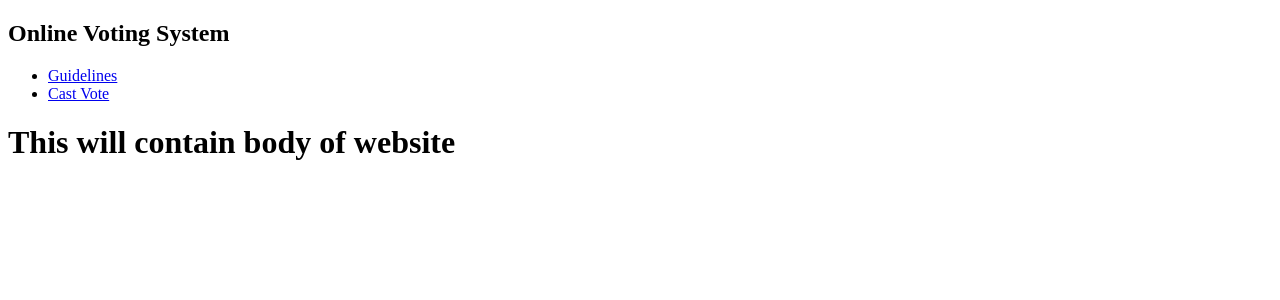
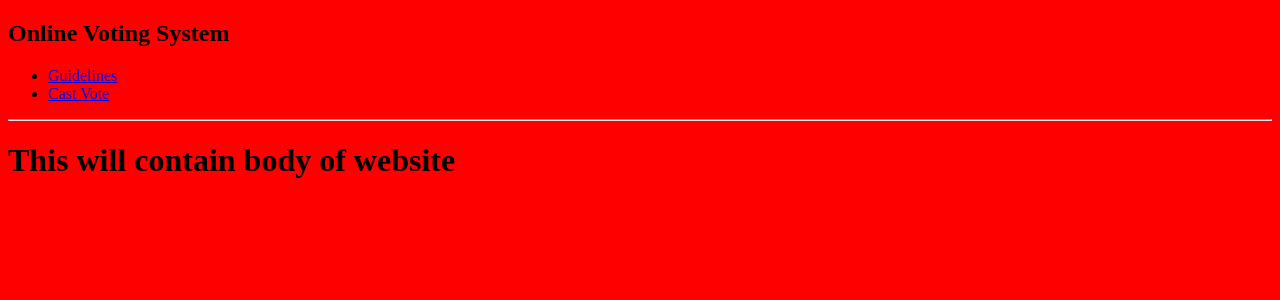
Before and after one commit to P-Pokharel/Election-Website, a Django app: page / in a window 1280 px wide. Shown: the top 300 px of the page. Run offline with Django 5.2, Linux system fonts and the light colour scheme.

Commit message:
Configure the static files

```diff
--- a/election_site/settings.py
+++ b/election_site/settings.py
@@ -127,6 +127,10 @@ USE_TZ = True
 
 STATIC_URL = 'static/'
 
+STATICFILES_DIRS = [
+    os.path.join(BASE_DIR, 'static'),
+]
+
 # Default primary key field type
 # https://docs.djangoproject.com/en/5.0/ref/settings/#default-auto-field
 
--- /dev/null
+++ b/static/css/base.css
@@ -0,0 +1,3 @@
+body {
+    background-color: red;
+}
--- a/voting/templates/voting/base.html
+++ b/voting/templates/voting/base.html
@@ -1,8 +1,10 @@
 <!DOCTYPE html>
+{% load static %}
 <html lang="en">
 <head>
     <meta charset="UTF-8">
     <meta name="viewport" content="width=device-width, initial-scale=1.0">
+    <link rel="stylesheet" type="text/css" href="{% static 'css/base.css' %}">
     <title>E-Vote</title>
 </head>
 <body>
@@ -17,6 +19,7 @@
             </ul>
         </div>
     </nav>
+    <hr>
 
     <div class="container">
         {% block content %}
--- a/voting/templates/voting/home.html
+++ b/voting/templates/voting/home.html
@@ -1,4 +1,6 @@
 {% extends 'voting/base.html' %}
+{% load static %}
+
 {% block content %}
     <h1>This will contain body of website</h1>
 {% endblock %}
```
